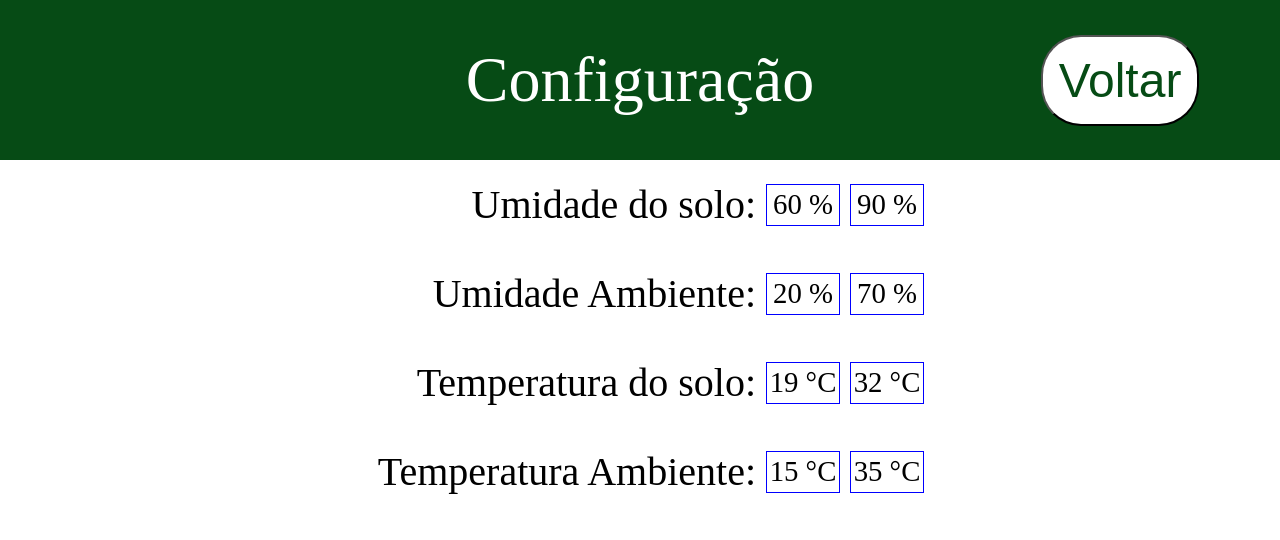
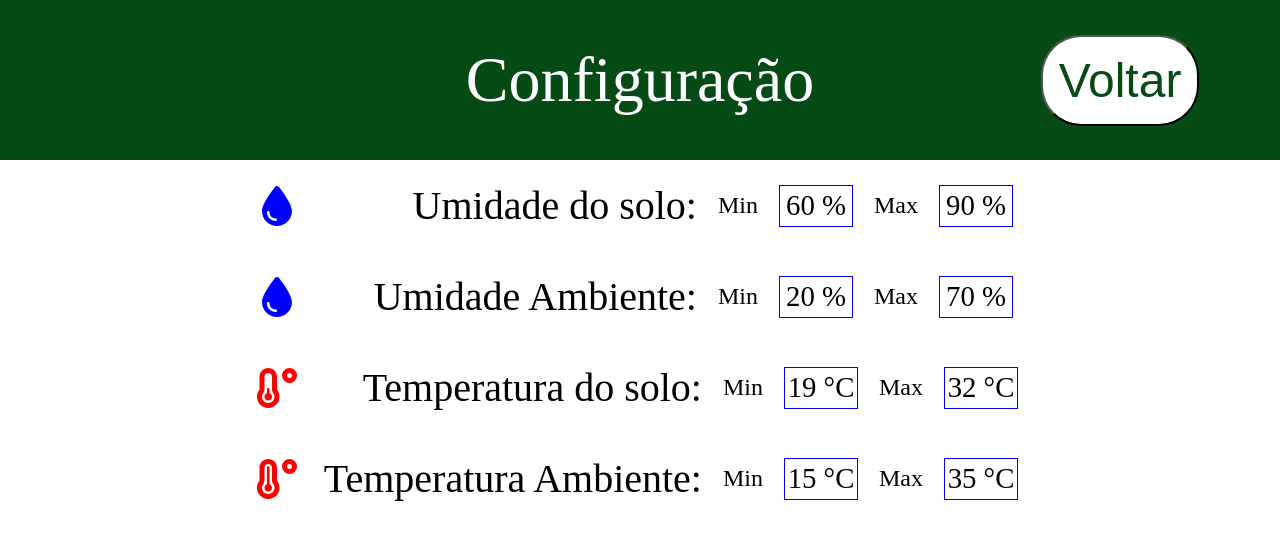
Before and after one commit to RamonBarros/projeto-instrumentacao, a Vue app in the folder frontend/: page /config in a window 1280 px wide. Shown: the top 540 px of the page. Built offline with nearby package versions, Linux system fonts and the light colour scheme; no server answers; the database is empty; sample sign-in values are in the browser's storage.

Commit message:
Adição de icones, e finalização do front end da tela de configuração.

```diff
--- a/frontend/package.json
+++ b/frontend/package.json
@@ -7,6 +7,10 @@
     "build": "vue-cli-service build"
   },
   "dependencies": {
+    "@fortawesome/fontawesome-svg-core": "^6.3.0",
+    "@fortawesome/free-regular-svg-icons": "^6.3.0",
+    "@fortawesome/free-solid-svg-icons": "^6.3.0",
+    "@fortawesome/vue-fontawesome": "^3.0.3",
     "chart.js": "^4.2.1",
     "firebase": "^9.17.1",
     "vue": "^3.2.13",
--- a/frontend/src/main.js
+++ b/frontend/src/main.js
@@ -2,5 +2,11 @@ import { createApp } from 'vue'
 import App from './App.vue'
 import router from './router'
 import store from './store'
+import { FontAwesomeIcon } from "@fortawesome/vue-fontawesome";
+import { library,dom } from '@fortawesome/fontawesome-svg-core'
+import { fas } from '@fortawesome/free-solid-svg-icons';
+import { far } from '@fortawesome/free-regular-svg-icons';
+library.add(fas, far)
+dom.watch();
 
-createApp(App).use(store).use(router).mount('#app')
+createApp(App).use(store).use(router).component("font-awesome-icon", FontAwesomeIcon).mount('#app')
--- a/frontend/src/views/Config.vue
+++ b/frontend/src/views/Config.vue
@@ -4,23 +4,35 @@
        <div class="content">
             <div class="config-stats">
                 <div class="config-ground-humidity">
+                    <font-awesome-icon icon="fa-solid fa-droplet" />
                     <span class="config-ground-humidity-label">Umidade do solo:</span>
+                    <span class="config-stat-label">Min</span>
                     <span class="config-ground-humidity-min-value">{{ Min_Ground_Humidity }} %</span>
+                    <span class="config-stat-label">Max</span>
                     <span class="config-ground-humidity-max-value">{{ Max_Ground_Humidity }} %</span>
                 </div>
                 <div class="config-air-humidity">
+                    <font-awesome-icon icon="fa-solid fa-droplet" />
                     <span class="config-air-humidity-label">Umidade Ambiente:</span>
+                    <span class="config-stat-label">Min</span>
                     <span class="config-air-humidity-min-value">{{ Min_Air_Humidity }} %</span>
+                    <span class="config-stat-label">Max</span>
                     <span class="config-air-humidity-max-value">{{ Max_Air_Humidity }} %</span>
                 </div>
                 <div class="config-ground-temperature">
+                    <font-awesome-icon icon="fa-solid fa-temperature-low" />
                     <span class="config-ground-temperature-label">Temperatura do solo:</span>
+                    <span class="config-stat-label">Min</span>
                     <span class="config-ground-temperature-min-value">{{ Min_Ground_Temperature }} °C</span>
+                    <span class="config-stat-label">Max</span>
                     <span class="config-ground-temperature-max-value">{{ Max_Ground_Temperature }} °C</span>
                 </div>
                 <div class="config-air-temperature">
+                    <font-awesome-icon icon="fa-solid fa-temperature-high" />
                     <span class="config-air-temperature-label">Temperatura Ambiente:</span>
+                    <span class="config-stat-label">Min</span>
                     <span class="config-air-temperature-min-value">{{ Min_Air_Temperature }} °C</span>
+                    <span class="config-stat-label">Max</span>
                     <span class="config-air-temperature-max-value">{{ Max_Air_Temperature }} °C</span>
                 </div>
             </div>
@@ -53,6 +65,10 @@ export default {
     .content{
         align-items: center;
         flex-direction: column;
+    }
+    .config-stat-label{
+        font-size: 1.5rem;
+        margin: 1rem;
     }
     .config-stats{
         display:flex;
@@ -91,4 +107,12 @@ export default {
         font-size: 1.8rem;
     }
 
+    .fa-droplet{
+        color: #0000ff;
+    }
+
+    .fa-temperature-high,.fa-temperature-low{
+        color:#ff0000
+    }
+
 </style>
--- a/frontend/src/views/Home.vue
+++ b/frontend/src/views/Home.vue
@@ -4,7 +4,7 @@
        <div class="content">
            <div class="plant-button-container">
                <button class="plant-button" @click="goToStats()">Cebolinha</button>
-               <button class="plant-config-button" @click="goToConfig()">Icone</button>
+               <button class="plant-config-button" @click="goToConfig()"><font-awesome-icon icon="fa-solid fa-gear" /></button>
            </div>
        </div>
     </div>
@@ -40,6 +40,10 @@ export default {
 
 <style scoped>
 
+.fa-gear{
+    width: auto;
+    height: auto;
+}
 .plant-button-container{
     display: flex;
     justify-content: center;
```
Also changed, not shown: 1 other file (tests, documents, lock files or other folders).
